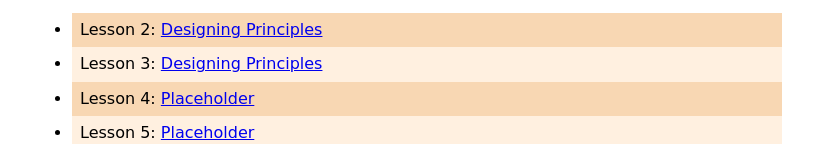
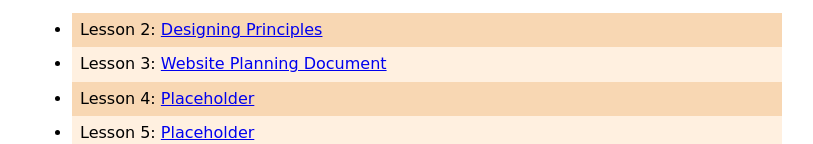
Before and after one commit to thesaisema/wdd230, a plain HTML site: page index.html in a window 1280 px wide. Shown: the part 244-388 px from the top of the page, without its empty margins (233-1046 px from the left). Drawn offline with nearby package versions, Linux system fonts and the light colour scheme; a web font is replaced by a local one.

Commit message:
new push

```diff
--- a/index.html
+++ b/index.html
@@ -38,7 +38,7 @@
             </li>
             <li>
                 Lesson 3:
-                <a href="#">Designing Principles</a>
+                <a href="./lesson3/index.html">Website Planning Document</a>
             </li>
             <li>
                 Lesson 4:
```
